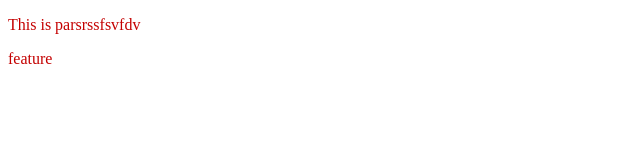
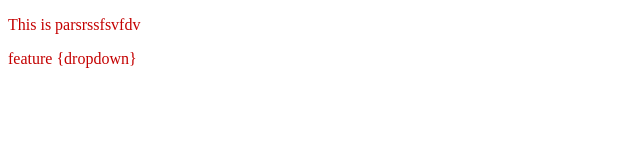
Before and after one commit to yashgaonkar18/Local-Repository-, a plain HTML site: page index.html in a window 1280 px wide. Shown: the full height of the page, 0-640 px from the left. Drawn offline with Linux system fonts and the light colour scheme.

Commit message:
add dropdown to feature1

```diff
--- a/index.html
+++ b/index.html
@@ -8,6 +8,6 @@
 </head>
 <body>
     <p>This is parsrssfsvfdv</p>
-    <p>feature</p>
+    <p>feature {dropdown}</p>
 </body>
 </html>
```
